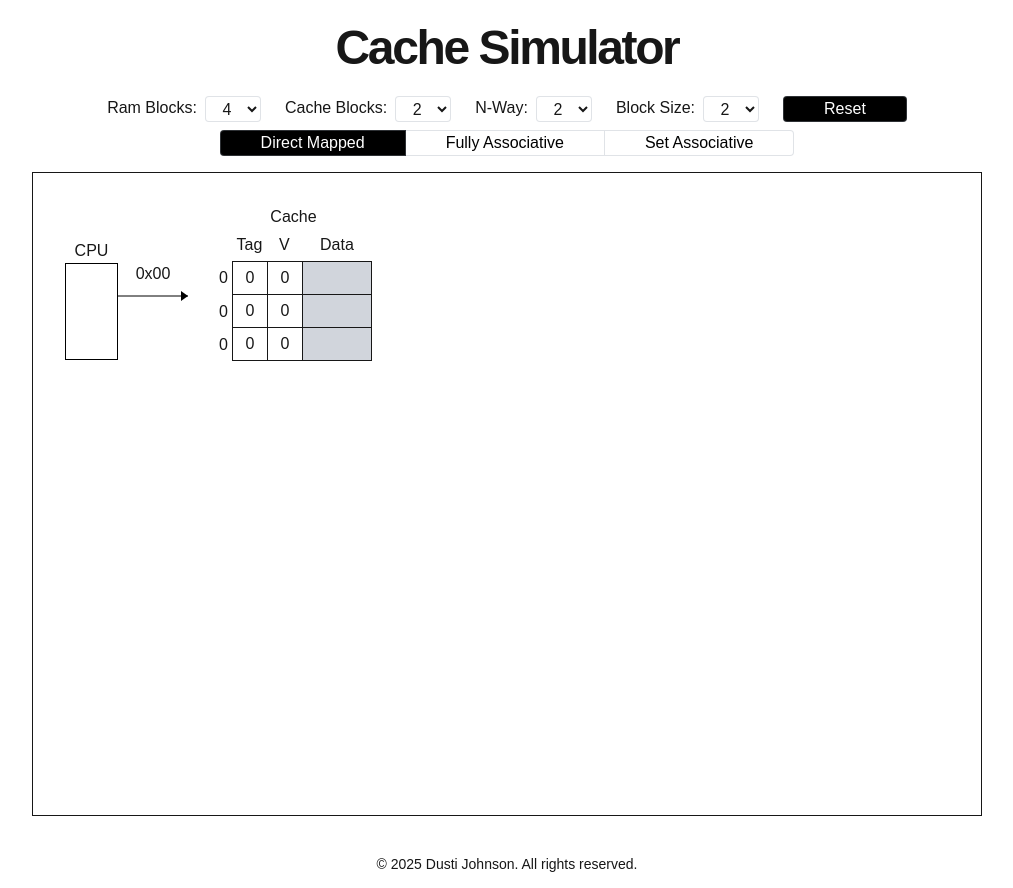
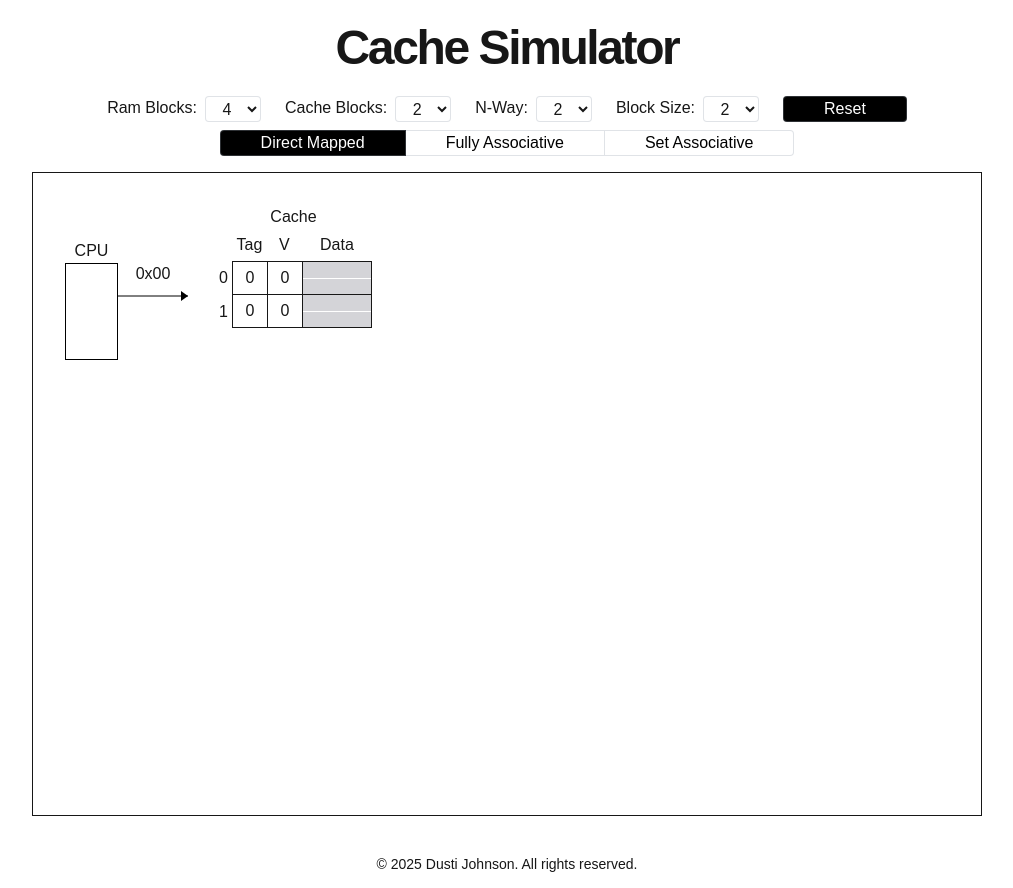
Before and after one commit to dustij/cache-simulator, a Next.js app: page / in a window 1280 px wide. Shown: the whole page, without its empty margins (133-1146 px from the left). Built offline with nearby package versions, Linux system fonts and the light colour scheme.

Commit message:
cache done

```diff
--- a/src/components/InteractiveArea.tsx
+++ b/src/components/InteractiveArea.tsx
@@ -2,22 +2,29 @@
 
 import { debugging } from "@/lib/constants";
 import { cn } from "@/lib/utils";
-import { useEffect, useState } from "react";
+import { createContext, useEffect, useState } from "react";
 import { DirectMapped } from "./mappings/DirectMapped";
 import { FullyAssociative } from "./mappings/FullyAssociative";
 import { MappingView } from "./mappings/MappingView";
 import { SetAssociative } from "./mappings/SetAssociative";
 
-interface CahceConfig {
+interface CacheConfig {
   ramBlocks: number;
   cacheBlocks: number;
   nWay: number;
   blockSize: number;
 }
 
+interface CacheContextType {
+  config: CacheConfig;
+  mapping: "direct" | "fully" | "set";
+}
+
+export const CacheContext = createContext<CacheContextType | null>(null);
+
 export function InteractiveArea() {
   const [mapping, setMapping] = useState<"direct" | "fully" | "set">("direct");
-  const [config, setConfig] = useState<CahceConfig>({
+  const [config, setConfig] = useState<CacheConfig>({
     ramBlocks: 4,
     cacheBlocks: 2,
     nWay: 2,
@@ -168,7 +175,9 @@ export function InteractiveArea() {
             debugging ? "bg-teal-300" : "",
           )}
         >
-          <MappingView>{views[mapping] ?? null}</MappingView>
+          <CacheContext.Provider value={{ config, mapping }}>
+            <MappingView>{views[mapping] ?? null}</MappingView>
+          </CacheContext.Provider>
         </div>
       </div>
     </main>
--- a/src/components/mappings/Block.tsx
+++ b/src/components/mappings/Block.tsx
@@ -1,9 +1,29 @@
 import { cn } from "@/lib/utils";
 
-export function Block({ isTop }: { isTop: boolean }) {
+interface blockData {
+  // not using yet
+  address: number;
+}
+
+export function Block({
+  index,
+  size,
+  isTop,
+}: {
+  index: number;
+  size: number;
+  isTop: boolean;
+}) {
+  const blockData = [];
+  for (let i = 0; i < size; i++) {
+    blockData.push(<div key={i} className="h-full bg-zinc-300"></div>);
+  }
+
   return (
     <>
-      <div className="flex items-center justify-center p-1 text-center">0</div>
+      <div className="flex items-center justify-center p-1 text-center">
+        {index}
+      </div>
       <div
         className={cn(
           "flex items-center justify-center border-b border-l p-1 text-center",
@@ -22,10 +42,13 @@ export function Block({ isTop }: { isTop: boolean }) {
       </div>
       <div
         className={cn(
-          "w-[70px] border-r border-b border-l bg-gray-300",
+          "flex w-[70px] flex-col gap-[1px] border-r border-b border-l",
           isTop && "border-t",
+          size === 16 && "gap-[0.5px]",
         )}
-      ></div>
+      >
+        {blockData}
+      </div>
     </>
   );
 }
--- a/src/components/mappings/DirectMapped.tsx
+++ b/src/components/mappings/DirectMapped.tsx
@@ -1,7 +1,23 @@
+import { useContext } from "react";
 import { Arrow } from "../Arrow";
+import { CacheContext } from "../InteractiveArea";
 import { Block } from "./Block";
 
 export function DirectMapped() {
+  const context = useContext(CacheContext);
+
+  if (!context)
+    throw new Error("DirectMapped must be used within a CacheProvider");
+
+  const { config, mapping } = context;
+
+  const cacheBlocks = [];
+  for (let i = 0; i < config.cacheBlocks; i++) {
+    cacheBlocks.push(
+      <Block key={i} index={i} size={config.blockSize} isTop={i === 0} />,
+    );
+  }
+
   return (
     <>
       <div className="absolute top-[34px] w-[53px]">
@@ -19,9 +35,7 @@ export function DirectMapped() {
           <div className="p-1 text-center">Tag</div>
           <div className="p-1 text-center">V</div>
           <div className="p-1 text-center">Data</div>
-          <Block isTop={true} />
-          <Block isTop={false} />
-          <Block isTop={false} />
+          {cacheBlocks}
         </div>
       </div>
     </>
```
